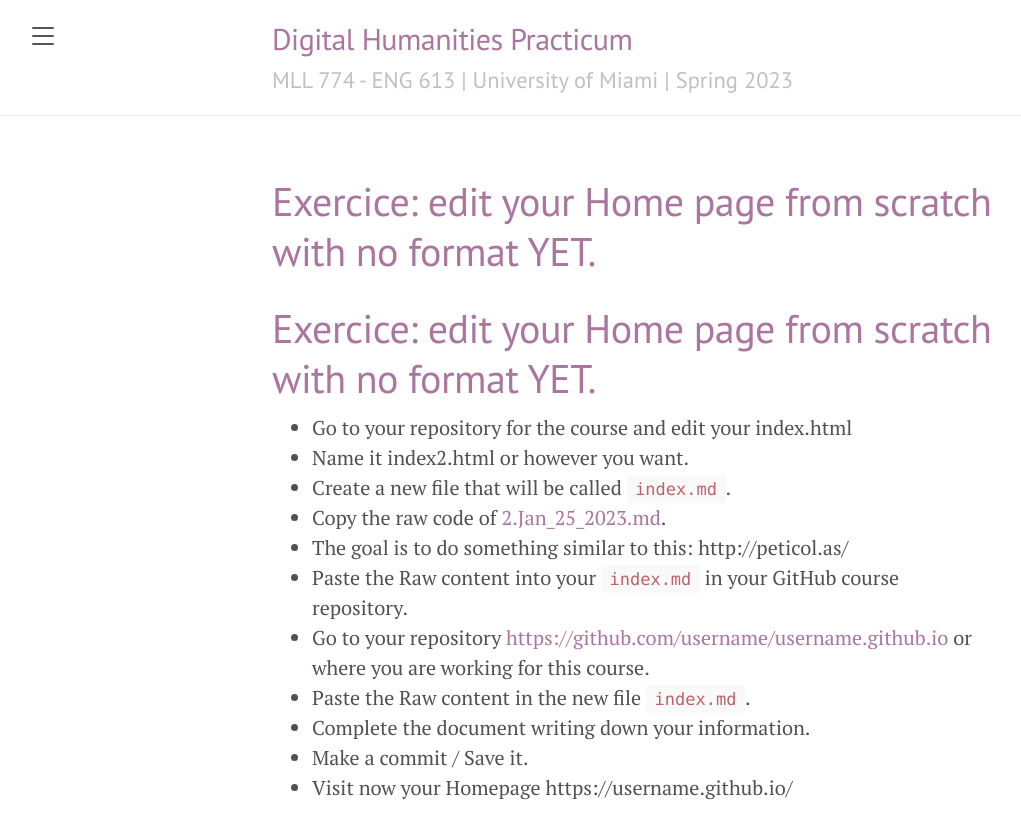
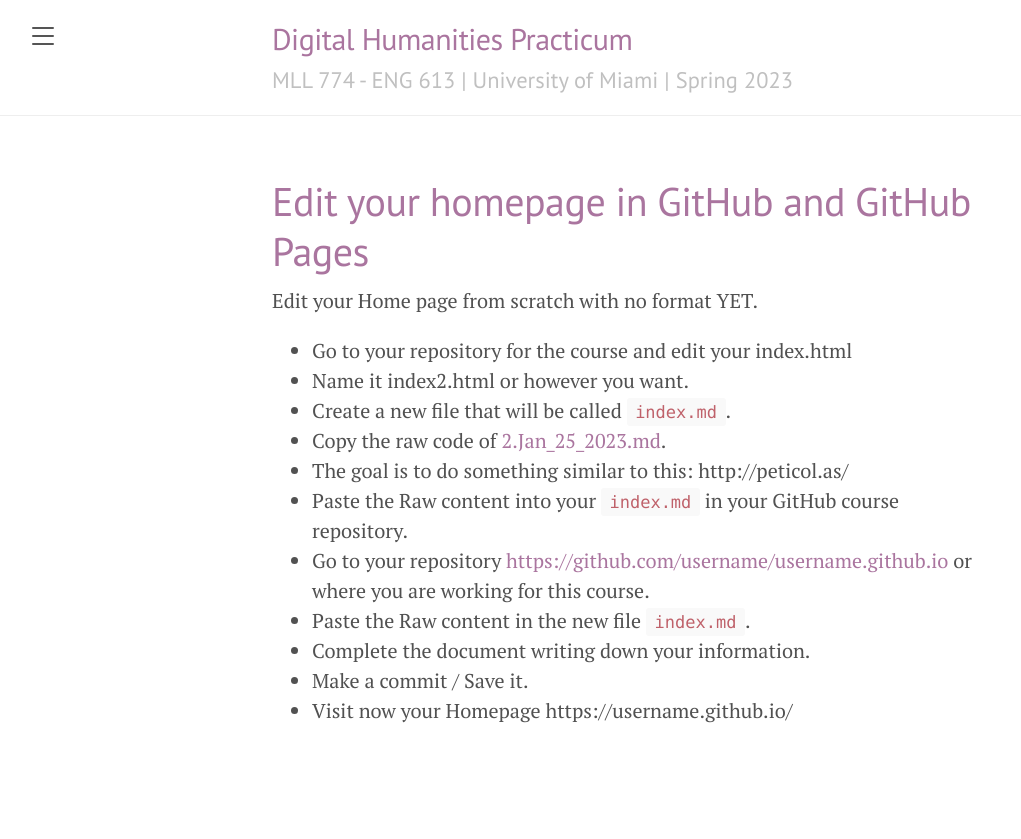
Before and after one commit to susannalles/DHPracticum_Spring23, a Jekyll site: the page built from exercises/1.Jan_25_2023.md, in a window 1280 px wide. Shown: the top 839 px of the page, without its empty margins (8-1029 px from the left). Built offline with Jekyll 4.4.1, drawn with Linux system fonts in a browser that asks for light colours; our own code applies the rules of GitHub Pages for plain Markdown files.

Commit message:
Update 1.Jan_25_2023.md

```diff
--- a/exercises/1.Jan_25_2023.md
+++ b/exercises/1.Jan_25_2023.md
@@ -1,4 +1,9 @@
-# Exercice: edit your Home page from scratch with no format YET.
+---
+layout: page
+title: Edit your homepage in GitHub and GitHub Pages
+---
+
+Edit your Home page from scratch with no format YET.
 
 - Go to your repository for the course and edit your index.html
 - Name it index2.html or however you want.
```
